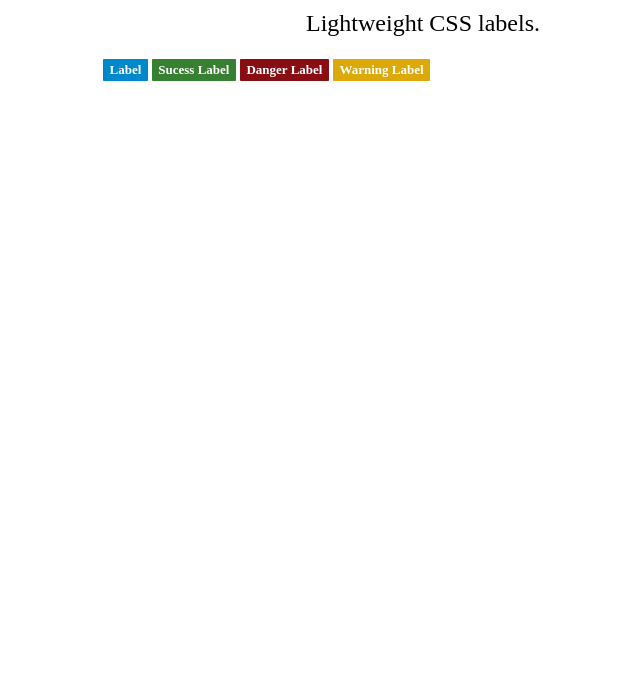
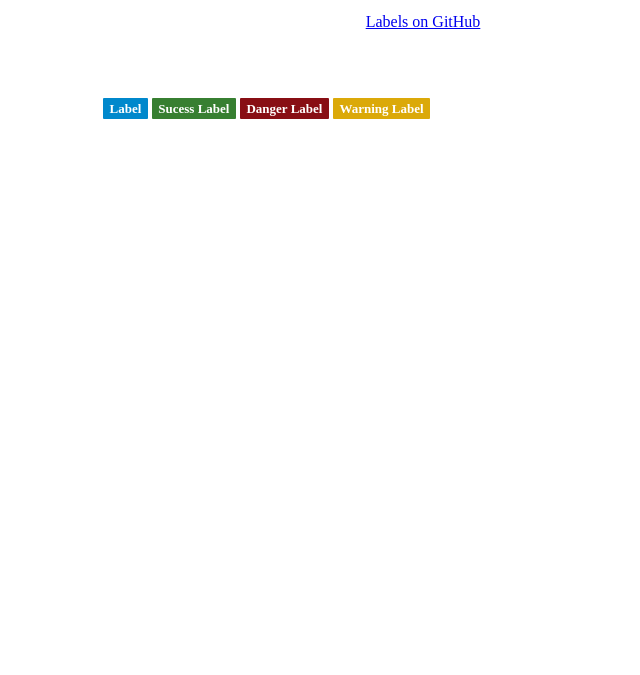
Before and after one commit to cferdinandi/labels, a plain HTML site: page index.html in a window 1280 px wide. Shown: the part 125-800 px from the top of the page, without its empty margins (217-857 px from the left). Drawn offline with Linux system fonts and the light colour scheme.

Commit message:
Updated Demo

```diff
--- a/index.html
+++ b/index.html
@@ -38,8 +38,11 @@
 	<body>
 		<section class="container">
 
-			<h1 style="text-align: center; font-size: 3em;">Labels</h1>
-			<p style="text-align: center; font-size: 1.5em;">Lightweight CSS labels.</p>
+			<h1 style="text-align: center; font-size: 3em; margin-bottom: 0;">Labels</h1>
+			<p style="text-align: center; font-size: 1.5em; margin: 0;">Lightweight CSS labels.</p>
+			<p style="text-align: center;"><a href="https://github.com/cferdinandi/labels#readme">Labels on GitHub</a></p>
+
+			<br><br>
 
 			<p><span class="label">Label</span> <span class="label label-success">Sucess Label</span> <span class="label label-danger">Danger Label</span> <span class="label label-warning">Warning Label</span></p>
 
```
